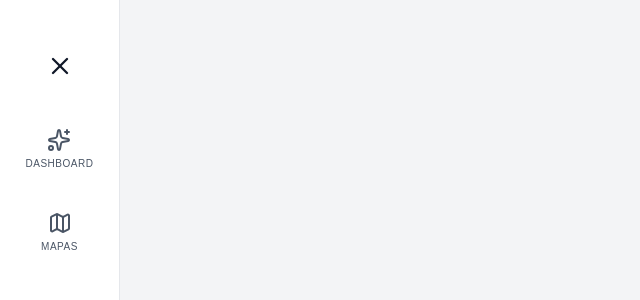
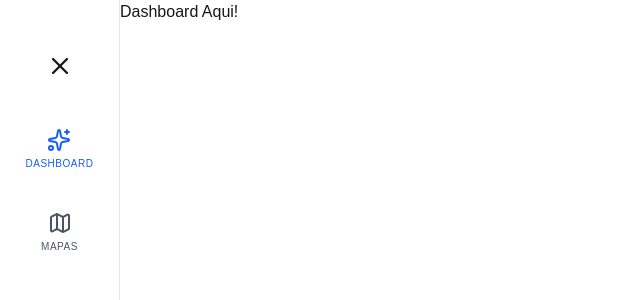
Before and after one commit to labes2026-CC/Sistema_integrado_de_seguranca_e_mapas, a Next.js app: page / in a window 1280 px wide. Shown: the top 300 px of the page, without its empty margins (0-640 px from the left). Built offline with nearby package versions, Linux system fonts and the light colour scheme.

Commit message:
feat: layout da pagina de mapas pré-estruturado

```diff
--- a/src/app/components/sidebar.tsx
+++ b/src/app/components/sidebar.tsx
@@ -1,53 +1,49 @@
 "use client";
-
 import React, { useState } from 'react';
-import { Menu, X, Home, Settings, Stars, Map } from 'lucide-react'; // Biblioteca de ícones
+import { Menu, X, Stars, Map } from 'lucide-react';
 import Link from 'next/link';
+import { usePathname } from 'next/navigation';
 
 const Sidebar = () => {
   const [isOpen, setIsOpen] = useState(true);
-
-  const toggleSidebar = () => {
-    setIsOpen(!isOpen);
-  };
+  const pathname = usePathname();
 
   return (
     <aside
-      className={`${
-        isOpen ? 'translate-x-0' : '-translate-x-full'
-      } fixed top-0 left-0 z-40 transition-transform duration-300 ease-in-out
-      bg-white border-r border-gray-200 flex flex-col items-center
-      w-[120px] h-[916px] py-[44px] pb-[56px] gap-[40px]`}
-      style={{ display: 'flex' }}
+      className={`${isOpen ? 'w-[120px]' : 'w-20'}
+      transition-all duration-300 ease-in-out bg-white border-r border-gray-200
+      flex flex-col items-center py-[44px] gap-[40px] sticky top-0 h-screen`}
     >
-      <button
-        onClick={toggleSidebar}
-        className="p-2 rounded-md hover:bg-gray-100 cursor-pointer transition-colors"
-        aria-label="Toggle Menu"
-      >
+      <button onClick={() => setIsOpen(!isOpen)} className="p-2 hover:bg-gray-100 rounded-md">
         {isOpen ? <X size={28} /> : <Menu size={28} />}
       </button>
 
-
       <nav className="flex flex-col items-center gap-[40px] w-full">
-
-        <Link href="/"> <NavItem icon={<Stars size={24} />} label="DashBoard" /> </Link>
-        <Link href="/maps/baseMap"> <NavItem icon={<Map size={24} />} label="Mapas" />  </Link>
-
+        <Link href="/">
+          <NavItem
+            icon={<Stars size={24} />}
+            label="DashBoard"
+            active={pathname === "/"}
+          />
+        </Link>
+        <Link href="/maps/basemap">
+          <NavItem
+            icon={<Map size={24} />}
+            label="Mapas"
+            active={pathname === "/maps/basemap"}
+          />
+        </Link>
       </nav>
     </aside>
   );
 };
 
-// Sub-componente para os itens de navegação
-const NavItem = ({ icon, label }: { icon: React.ReactNode; label: string }) => (
-  <a
-    href="#"
-    className="flex flex-col items-center gap-1 text-gray-600 hover:text-black transition-colors"
-  >
+const NavItem = ({ icon, label, active }: { icon: React.ReactNode; label: string; active?: boolean }) => (
+  <div className={`flex flex-col items-center gap-1 transition-colors cursor-pointer
+    ${active ? 'text-blue-600' : 'text-gray-600 hover:text-black'}`}>
     {icon}
     <span className="text-[10px] font-medium uppercase tracking-wider">{label}</span>
-  </a>
+  </div>
 );
 
 export default Sidebar;
--- a/src/app/dashboard/dashboard.tsx
+++ b/src/app/dashboard/dashboard.tsx
@@ -1,6 +1,4 @@
 "use client";
-
-import React from 'react';
 
 const Dashboard = () => {
 
--- a/src/app/page.tsx
+++ b/src/app/page.tsx
@@ -1,14 +1,5 @@
-import Image from "next/image";
-import Sidebar from "./components/sidebar";
 import Dashboard from "./dashboard/dashboard";
 
 export default function Home() {
-  return (
-    <div className="pd-0 m-0">
-      <main className="wd-full h-screen flex bg-gray-100 text-gray-900">
-        <Sidebar></Sidebar>
-        <Dashboard></Dashboard>
-      </main>
-    </div>
-  );
+  return <Dashboard></Dashboard>;
 }
```
Also changed, not shown: src/app/maps/basemap/page.tsx (renamed from src/app/maps/baseMap/baseMap.tsx, +11 -14 lines).
